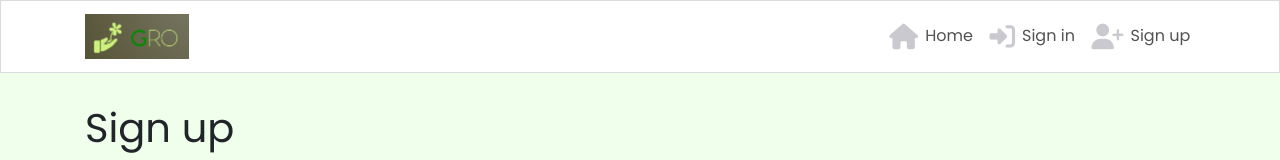
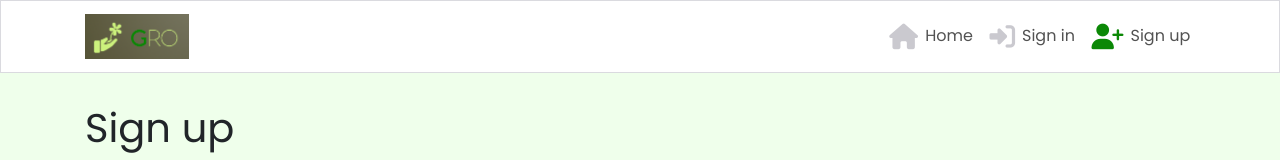
Before and after one commit to malinpalo/Gro, a React (Create React App) app: page /signup in a window 1280 px wide. Shown: the top 160 px of the page. Built offline with nearby package versions, Linux system fonts and the light colour scheme.

Commit message:
Modify signup link to solve error

```diff
--- a/src/components/NavBar.js
+++ b/src/components/NavBar.js
@@ -34,7 +34,7 @@ const NavBar = () => {
             <NavLink
              className={styles.NavLink}
              activeClassName={styles.Active}
-             to="/sign up"
+             to="/signup"
              >
               <i className="fas fa-user-plus"></i>Sign up
             </NavLink>
```
